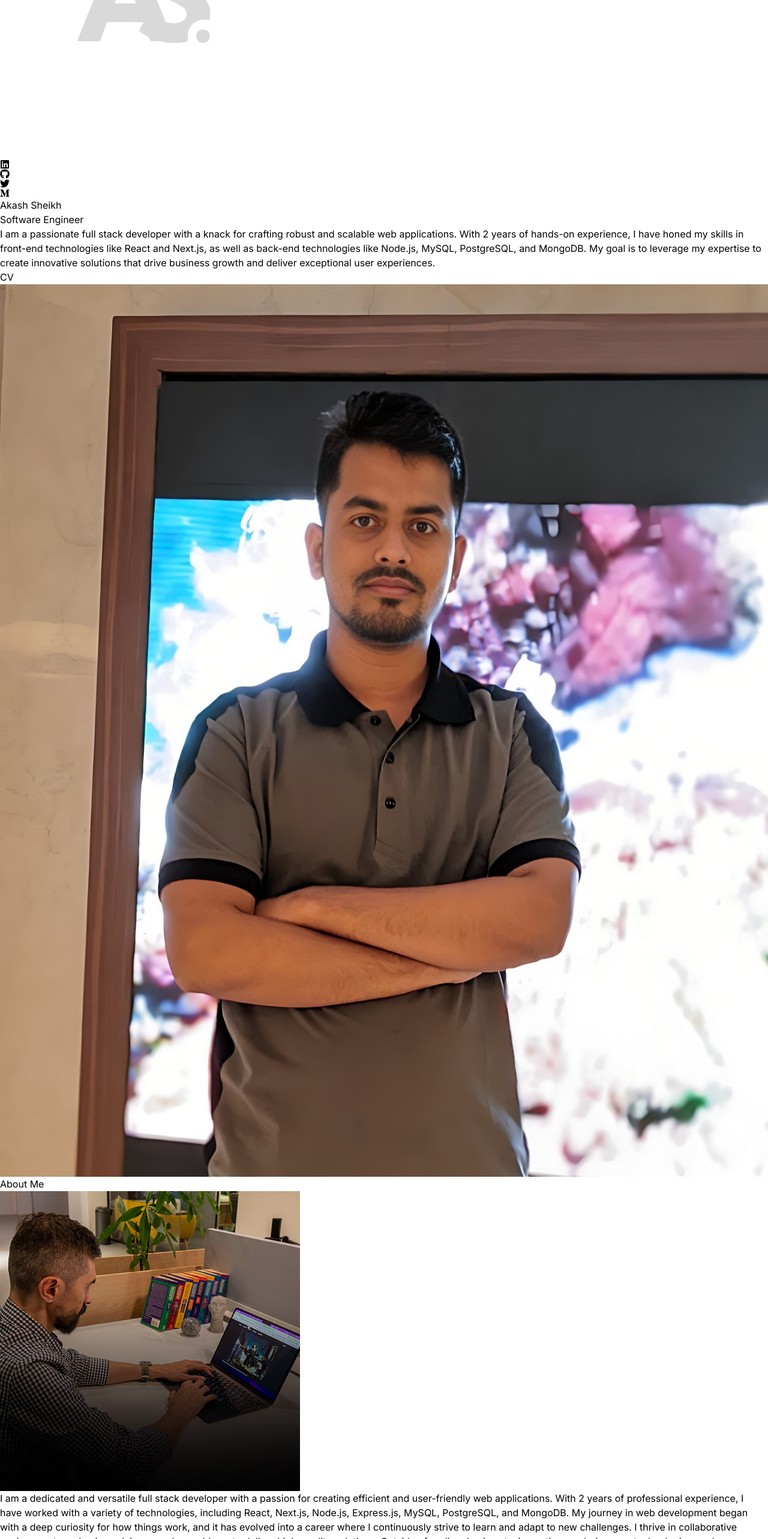
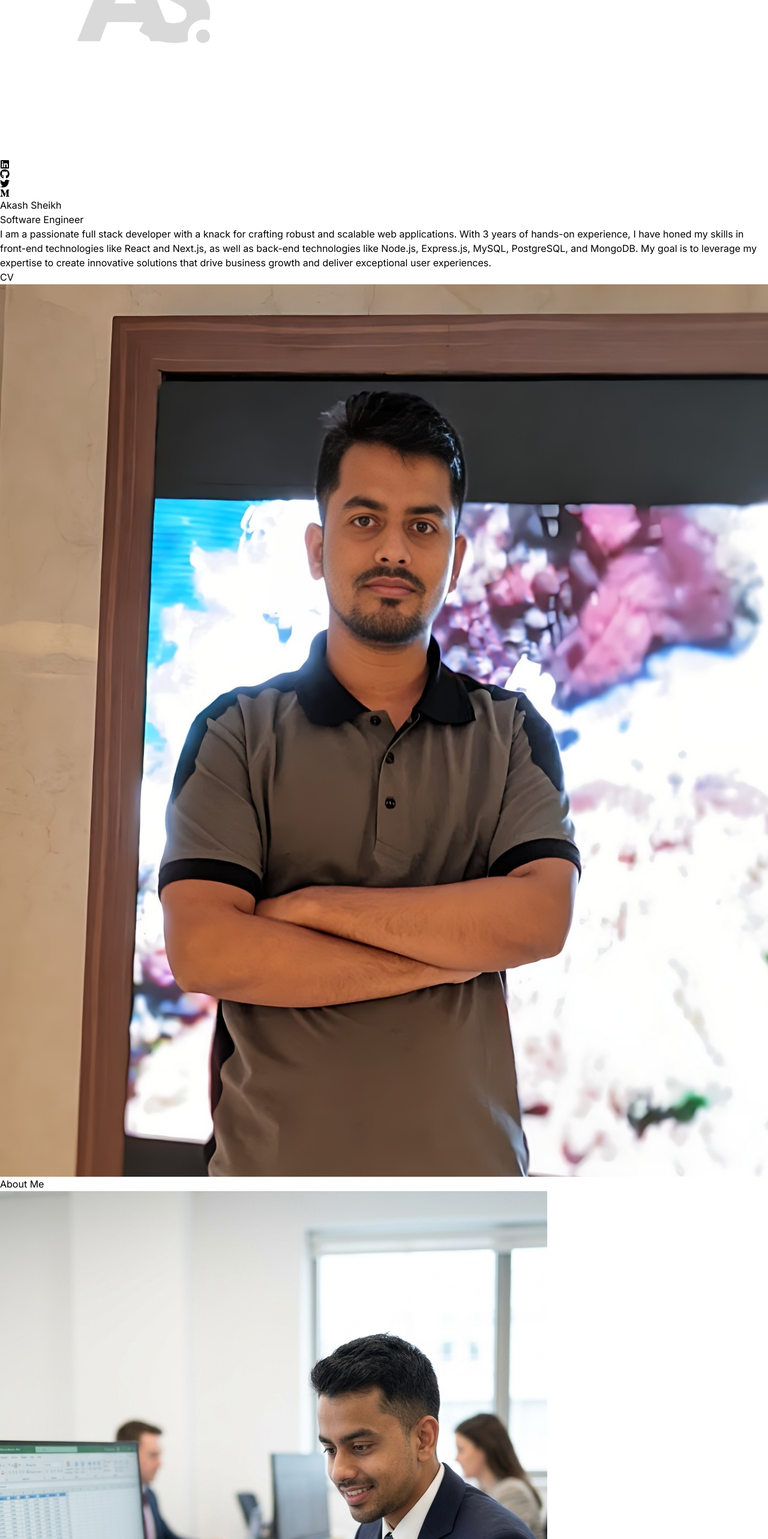
Before and after one commit to mdakashsheikh/myPortfolio, a React (Vite) app: page / in a window 1280 px wide. Shown: the part 234-2800 px from the top of the page at 60% size. Built offline with nearby package versions, Linux system fonts and the light colour scheme.

Commit message:
added new images and experience

```diff
--- a/src/components/About.jsx
+++ b/src/components/About.jsx
@@ -1,4 +1,5 @@
 import aboutImg from "../assets/about.jpg"
+import akashImg from "../assets/akashP.png"
 import { ABOUT_TEXT } from "../constants"
 import { motion } from "framer-motion"
 
@@ -18,7 +19,7 @@ const About = () => {
                     className="w-full lg:w-1/2 lg:p-8"
                 >
                     <div className="flex items-center justify-center">
-                        <img className="rounded-2xl" src={aboutImg} alt="about"/>
+                        <img className="rounded-2xl h-96" src={akashImg} alt="about"/>
                     </div>
                 </motion.div>
                 <motion.div
--- a/src/components/Technology.jsx
+++ b/src/components/Technology.jsx
@@ -3,7 +3,7 @@ import { RiNextjsFill } from "react-icons/ri";
 import { SiMongodb } from "react-icons/si";
 import { IoLogoNodejs } from "react-icons/io5";
 import { SiExpress, SiTailwindcss, SiMysql } from "react-icons/si";
-import { animate, motion } from "framer-motion";
+import { motion } from "framer-motion";
 
 const iconVarients = (duration) => ({
     initial: { y: -10 },
--- a/src/constants/index.js
+++ b/src/constants/index.js
@@ -3,20 +3,20 @@ import project2 from "../assets/projects/project-2.jpg";
 import project3 from "../assets/projects/project-3.jpg";
 import project4 from "../assets/projects/project-4.jpg";
 
-export const HERO_CONTENT = `I am a passionate full stack developer with a knack for crafting robust and scalable web applications. With 2 years of hands-on experience, I have honed my skills in front-end technologies like React and Next.js, as well as back-end technologies like Node.js, MySQL, PostgreSQL, and MongoDB. My goal is to leverage my expertise to create innovative solutions that drive business growth and deliver exceptional user experiences.`;
+export const HERO_CONTENT = `I am a passionate full stack developer with a knack for crafting robust and scalable web applications. With 3 years of hands-on experience, I have honed my skills in front-end technologies like React and Next.js, as well as back-end technologies like Node.js, Express.js, MySQL, PostgreSQL, and MongoDB. My goal is to leverage my expertise to create innovative solutions that drive business growth and deliver exceptional user experiences.`;
 
-export const ABOUT_TEXT = `I am a dedicated and versatile full stack developer with a passion for creating efficient and user-friendly web applications. With 2 years of professional experience, I have worked with a variety of technologies, including React, Next.js, Node.js, Express.js, MySQL, PostgreSQL, and MongoDB. My journey in web development began with a deep curiosity for how things work, and it has evolved into a career where I continuously strive to learn and adapt to new challenges. I thrive in collaborative environments and enjoy solving complex problems to deliver high-quality solutions. Outside of coding, I enjoy staying active, exploring new technologies, and contributing to open-source projects.`;
+export const ABOUT_TEXT = `I am a dedicated and versatile full stack developer with a passion for creating efficient and user-friendly web applications. With 3 years of professional experience, I have worked with a variety of technologies, including React, Next.js, Node.js, Express.js, MySQL, PostgreSQL, and MongoDB. My journey in web development began with a deep curiosity for how things work, and it has evolved into a career where I continuously strive to learn and adapt to new challenges. I thrive in collaborative environments and enjoy solving complex problems to deliver high-quality solutions. Outside of coding, I enjoy staying active, exploring new technologies, and contributing to open-source projects.`;
 
 export const EXPERIENCES = [
-  // {
-  //   year: "2023 - Present",
-  //   role: "Senior Full Stack Developer",
-  //   company: "Google Inc.",
-  //   description: `Led a team in developing and maintaining web applications using JavaScript, React.js, and Node.js. Implemented RESTful APIs and integrated with MongoDB databases. Collaborated with stakeholders to define project requirements and timelines.`,
-  //   technologies: ["Javascript", "React.js", "Next.js", "mongoDB"],
-  // },
   {
-    year: "Aug, 2024 - Sep, 2025",
+    year: "Nov, 2025 - Present",
+    role: "Full Stack Developer",
+    company: "WorkersLab.",
+    description: `Led frontend development by designing, developing, and maintaining responsive web applications using JavaScript, React.js, and Next.js. Possess intermediate-level backend development experience with Ruby on Rails, including building and maintaining RESTful APIs, integrating MySQL and PostgreSQL databases, and implementing business logic. Collaborated with cross-functional teams and stakeholders to define project requirements, deliver features on time, and ensure high-quality, scalable applications.`,
+    technologies: ["React.js", "Next.js", "ERB", "Ruby on Rails", "MYSQL", "PostgreSQL"],
+  },
+  {
+    year: "Aug, 2024 - Oct, 2025",
     role: "Full Stack Developer",
     company: "Metademy",
     description: `Designed and developed user interfaces for web applications using Next.js and React. Worked closely with backend developers to integrate frontend components with Node.js APIs. Implemented responsive designs and optimized frontend performance.`,
@@ -70,7 +70,7 @@ export const PROJECTS = [
 ];
 
 export const CONTACT = {
-  address: "Sector 10, Uttara, Dhaka",
+  address: "Sahazadpur, Gulshan, Dhaka",
   phoneNo: "+8801719338025",
   email: "nmakashsheikh@gmail.com",
 };
```
Also changed, not shown: src/assets/akashP.png (added).
